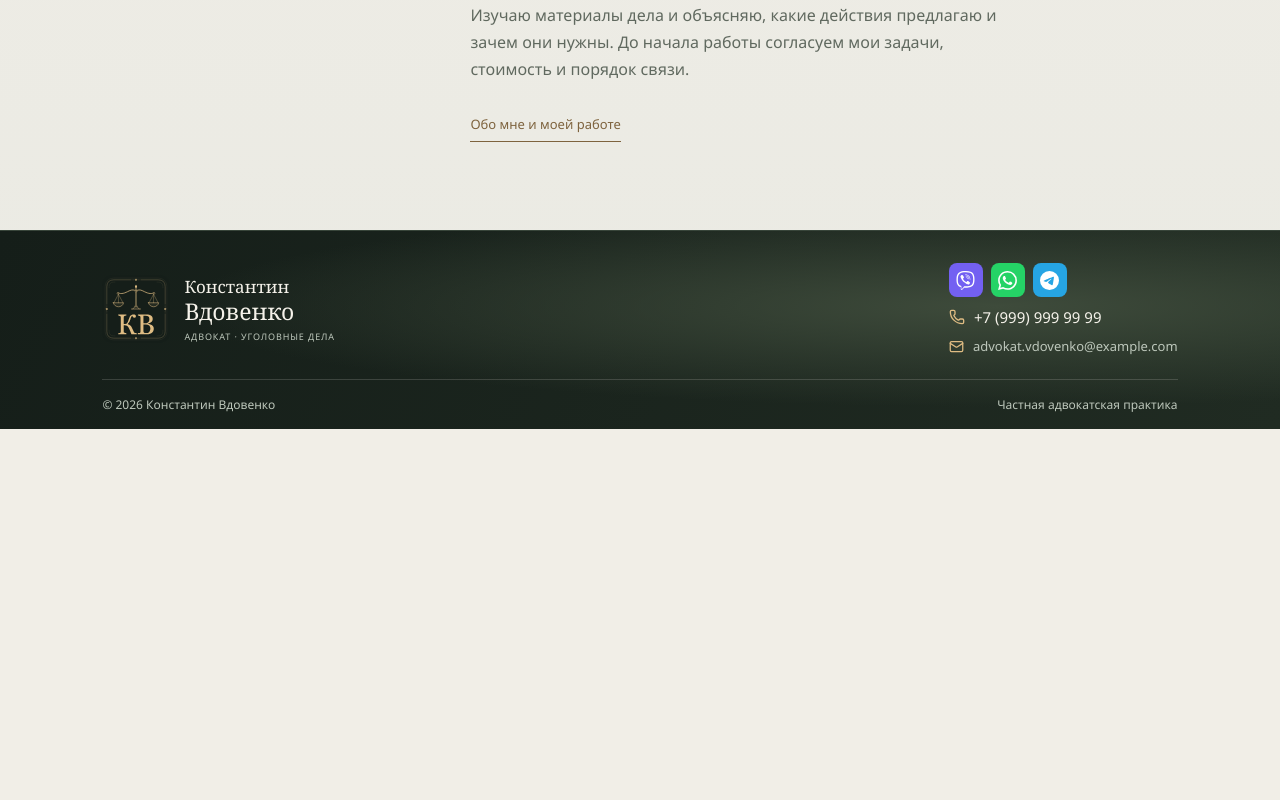
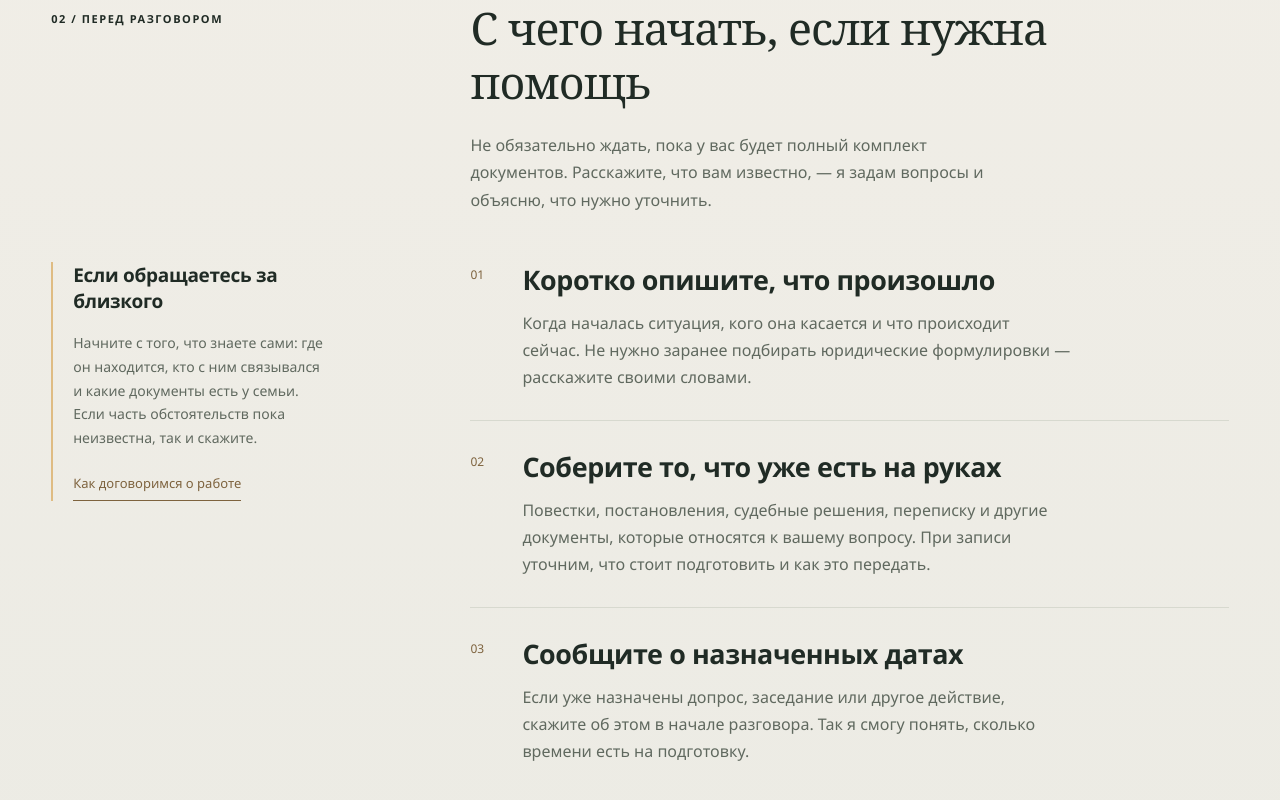
Before and after one commit to Aleks-man/advokat-vdovenko, a React (Vite) app in the folder front/: page / in a window 1280 px wide. Shown: the part 1600-2400 px from the top of the page. Before the commit the page ends 2029 px from the top, so only its background shows below. Built offline with nearby package versions, Linux system fonts and the light colour scheme; a web font is replaced by a local one.

Commit message:
feat: expand homepage with first conversation guidance

```diff
--- /dev/null
+++ b/front/src/components/FirstConversation/FirstConversation.css
@@ -0,0 +1,73 @@
+.first-conversation-layout {
+  display: grid;
+  grid-template-columns: 1fr 2fr;
+  align-items: start;
+  gap: 40px;
+}
+.first-conversation-note {
+  max-width: 30ch;
+  padding-left: 20px;
+  border-left: 2px solid var(--accent-light);
+}
+.first-conversation-note h3 {
+  font-size: 19px;
+  line-height: 1.4;
+}
+.first-conversation-note p {
+  margin-top: 16px;
+  color: var(--muted);
+  font-size: 14px;
+}
+.first-conversation-note .text-link {
+  margin-top: 16px;
+  color: var(--accent-text);
+  border-color: currentColor;
+}
+.first-conversation-list {
+  list-style: none;
+  padding: 0;
+  margin: 0;
+}
+.first-conversation-list li {
+  display: grid;
+  grid-template-columns: 32px minmax(0, 1fr);
+  gap: 20px;
+  padding-block: 28px;
+  border-top: 1px solid var(--line);
+}
+.first-conversation-list li:first-child {
+  padding-top: 0;
+  border-top: 0;
+}
+.first-conversation-list li:last-child {
+  padding-bottom: 0;
+}
+.first-conversation-number {
+  padding-top: 4px;
+  color: var(--accent-text);
+  font-size: 12px;
+}
+.first-conversation-list h3 {
+  font-size: var(--card-title);
+  line-height: 1.35;
+}
+.first-conversation-list p {
+  max-width: 60ch;
+  margin-top: 12px;
+  color: var(--muted);
+  font-size: var(--text-size);
+}
+@media (max-width: 700px) {
+  .first-conversation-layout {
+    grid-template-columns: 1fr;
+    gap: 36px;
+  }
+  .first-conversation-note {
+    max-width: 55ch;
+    grid-row: 2;
+  }
+  .first-conversation-list li {
+    grid-template-columns: 24px minmax(0, 1fr);
+    gap: 12px;
+  }
+}
--- /dev/null
+++ b/front/src/components/FirstConversation/FirstConversation.tsx
@@ -0,0 +1,62 @@
+import { Link } from 'react-router-dom'
+import './FirstConversation.css'
+
+const preparationItems = [
+  {
+    title: 'Коротко опишите, что произошло',
+    text: 'Когда началась ситуация, кого она касается и что происходит сейчас. Не нужно заранее подбирать юридические формулировки — расскажите своими словами.',
+  },
+  {
+    title: 'Соберите то, что уже есть на руках',
+    text: 'Повестки, постановления, судебные решения, переписку и другие документы, которые относятся к вашему вопросу. При записи уточним, что стоит подготовить и как это передать.',
+  },
+  {
+    title: 'Сообщите о назначенных датах',
+    text: 'Если уже назначены допрос, заседание или другое действие, скажите об этом в начале разговора. Так я смогу понять, сколько времени есть на подготовку.',
+  },
+]
+
+export function FirstConversation() {
+  return (
+    <section
+      className="container section first-conversation"
+      aria-labelledby="first-conversation-title"
+    >
+      <div className="section-heading">
+        <p className="eyebrow">02 / Перед разговором</p>
+        <div>
+          <h2 id="first-conversation-title">С чего начать, если нужна помощь</h2>
+          <p className="section-intro">
+            Не обязательно ждать, пока у вас будет полный комплект документов. Расскажите, что вам
+            известно, — я задам вопросы и объясню, что нужно уточнить.
+          </p>
+        </div>
+      </div>
+      <div className="first-conversation-layout">
+        <aside className="first-conversation-note">
+          <h3>Если обращаетесь за близкого</h3>
+          <p>
+            Начните с того, что знаете сами: где он находится, кто с ним связывался и какие
+            документы есть у семьи. Если часть обстоятельств пока неизвестна, так и скажите.
+          </p>
+          <Link to="/about#approach" className="text-link">
+            Как договоримся о работе
+          </Link>
+        </aside>
+        <ol className="first-conversation-list">
+          {preparationItems.map((item, index) => (
+            <li key={item.title}>
+              <span className="first-conversation-number" aria-hidden="true">
+                0{index + 1}
+              </span>
+              <div>
+                <h3>{item.title}</h3>
+                <p>{item.text}</p>
+              </div>
+            </li>
+          ))}
+        </ol>
+      </div>
+    </section>
+  )
+}
--- a/front/src/components/Hero/Hero.tsx
+++ b/front/src/components/Hero/Hero.tsx
@@ -33,8 +33,8 @@ export function Hero() {
         />
       </div>
       <div className="hero-bottom">
-        <span>УГОЛОВНОЕ ПРАВО</span>
         <span>Проверка · следствие · суд</span>
+        <span>Вы можете обратиться за себя или за близкого.</span>
       </div>
     </section>
   )
--- a/front/src/pages/Home/Home.tsx
+++ b/front/src/pages/Home/Home.tsx
@@ -2,6 +2,7 @@ import { Hero } from '../../components/Hero/Hero'
 import { PracticeList } from '../../components/PracticeList/PracticeList'
 import { Principles } from '../../components/Principles/Principles'
 import { DeskBackground } from '../../components/DeskBackground/DeskBackground'
+import { FirstConversation } from '../../components/FirstConversation/FirstConversation'
 import './Home.css'
 
 export function Home() {
@@ -26,6 +27,7 @@ export function Home() {
         </div>
         <PracticeList />
       </section>
+      <FirstConversation />
       <Principles />
     </>
   )
```
